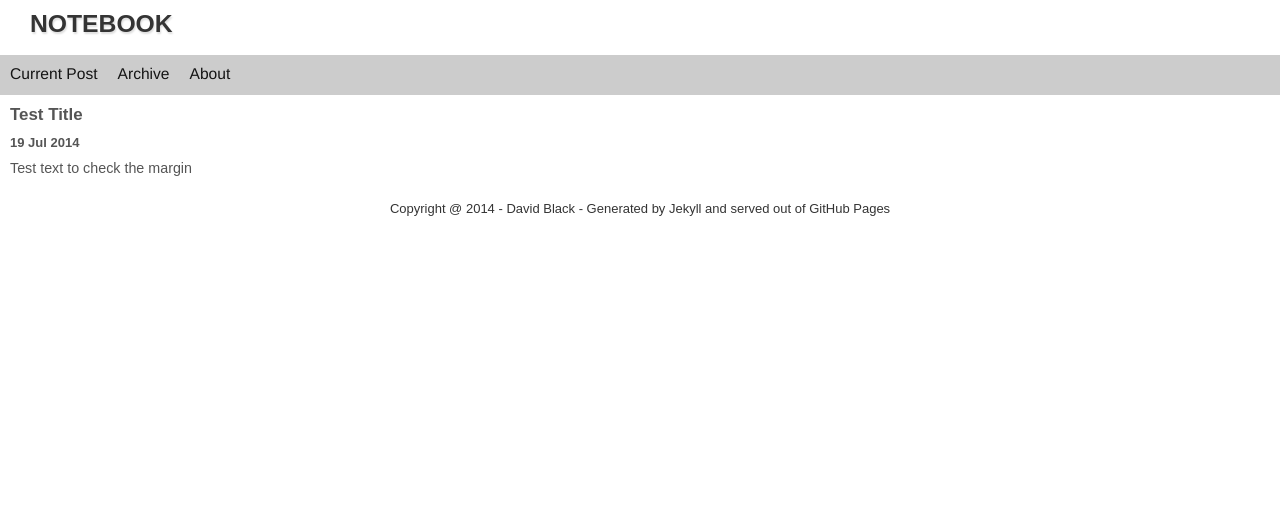
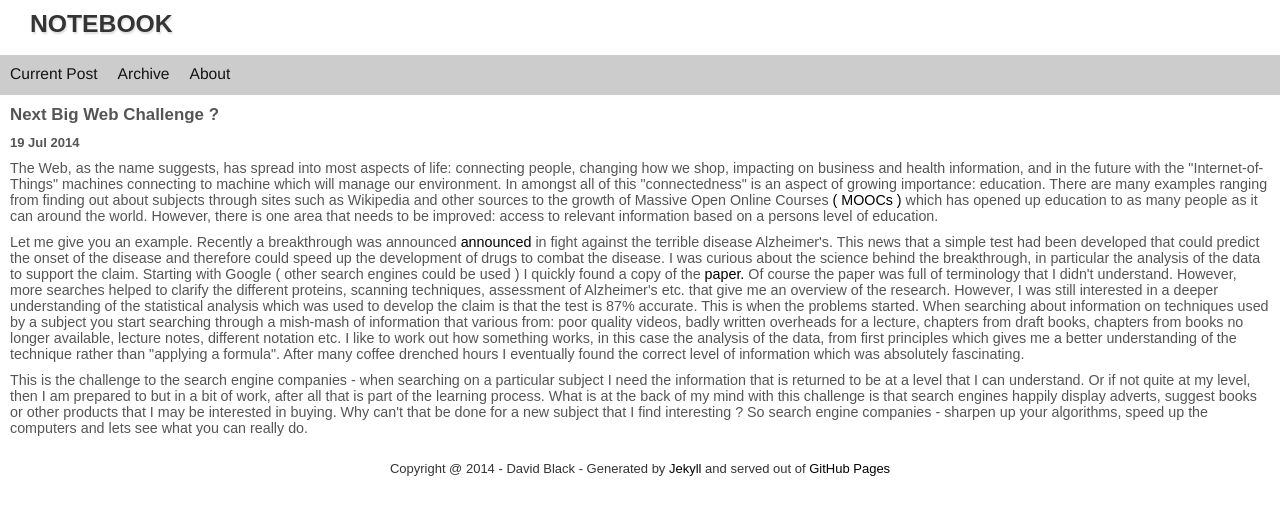
Before and after one commit to dtinblack/dtinblack.github.io, a Jekyll site: the page built from _posts/2014-07-19-current.html, in a window 1280 px wide. Shown: the top 515 px of the page. Built offline with Jekyll 4.4.1, drawn with Linux system fonts in a browser that asks for light colours.

Commit message:
added new post

```diff
--- a/_posts/2014-07-19-current.html
+++ b/_posts/2014-07-19-current.html
@@ -1,12 +1,58 @@
 ---
 layout: post
-title: Test Title
-subtitle: Test Subtitle
+title: Next Big Web Challenge ?
+subtitle: Developing the Web for education
 ---
 
 <p>
-Test text to check the margin
+The Web, as the name suggests, has spread into most aspects of life: connecting people, changing how we shop,
+impacting on business and health information, and in the future with the &#34Internet-of-Things&#34
+machines connecting to machine which will manage our environment. In amongst all of this &#34connectedness&#34
+is an aspect of growing importance: education. There are many examples ranging from finding out about
+subjects through sites such as Wikipedia and other sources to the growth of Massive Open Online Courses
+<a href="http://en.wikipedia.org/wiki/Massive_open_online_course" target="_blank">( MOOCs )</a>
+ which has opened up education to as many people as it can around the world. However,
+ there is one area that needs to be improved: access to relevant information based on a persons level of
+ education.
 </p>
 
+<p>
+Let me give you an example. Recently a breakthrough was announced
+
+<a href="http://www.nhs.uk/news/2014/07July/Pages/Blood-test-for-Alzheimers-no-better-than-coin-toss.aspx"
+target="_blank">announced</a>
+
+in fight against the
+terrible disease Alzheimer&#39s. This news that a simple test had been developed that could predict the onset of
+the disease and therefore could speed up the development of drugs to combat the disease. I was curious about
+the science behind the breakthrough, in particular the analysis of the data to support the claim.
+Starting with Google ( other search engines could be used ) I quickly found a copy of the
+
+<a href="- http://www.alzheimersanddementia.com/article/S1552-5260(14)02454-6/abstract" target="_blank">
+paper.</a>
+
+
+Of course
+the paper was full of terminology that I didn&#39t understand. However, more searches helped to clarify the
+different proteins, scanning techniques, assessment of Alzheimer&#39s etc. that give me an overview of the
+research. However, I was still interested in a deeper understanding of the statistical analysis which was
+used to develop the claim is that the test is 87% accurate. This is when the problems started. When searching
+about information on techniques used by a subject you start searching through a mish-mash of information
+that various from: poor quality  videos, badly written overheads for a lecture, chapters from draft books,
+chapters from books no longer available, lecture notes, different notation etc.  I like to work out how
+something works, in this case the analysis of the data, from first principles which gives me a better
+understanding of the technique rather than &#34applying a formula&#34.  After many coffee drenched hours
+I eventually found the correct level of information which was absolutely fascinating.
+</p>
+
+<p>
+This is the challenge to the search engine companies - when searching on a particular subject I need the
+information that is returned to be at a level that I can understand. Or if not quite at my level, then I am
+prepared to but in a bit of work, after all that is part of the learning process. What is at the back of my
+mind with this challenge is that search engines happily display adverts, suggest books or other products
+that I may be interested in buying. Why can&#39t that be done for a new subject that I find interesting ?
+So search engine companies - sharpen up your algorithms, speed up the computers and lets see what you can
+really do.
+</p>
 
 &nbsp;
--- a/assets/css/layout.css
+++ b/assets/css/layout.css
@@ -91,6 +91,12 @@ p {
    font-family: "Arial";
 }
 
+a {
+   text-decoration: none;
+//   color: inherit;
+   color: black;
+}
+
 
 /* Post */
 
@@ -160,7 +166,9 @@ p {
 
 .about a {
      text-decoration:none;
-     color: inherit;
+//     color: inherit;
+     color: black;
+
 }
 
 /* Footer */
@@ -174,5 +182,6 @@ footer {
 
 footer > a {
   text-decoration: none;
-  color: inherit;
+//  color: inherit;
+   color: black;
 }
```
